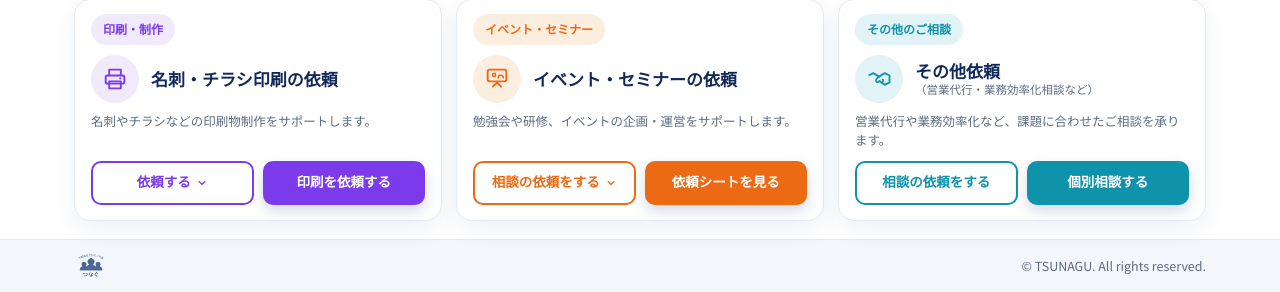
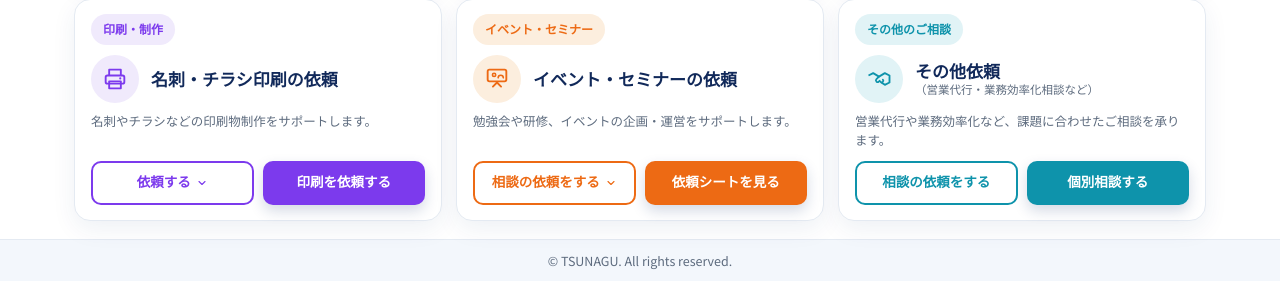
Before and after one commit to tagukichi/tsunagu, a PHP site: page / in a window 1280 px wide. Shown: the part 715-1007 px from the top of the page. After the commit the page ends 985 px from the top, so only its background shows below. Run offline with PHP 8.4, Linux system fonts and the light colour scheme.

Commit message:
フッターロゴ削除・コピーライト中央寄せ／調速ロゴのACF編集を確実に有効化
- フッターからロゴ画像を削除、コピーライトのみを中央配置
- 調速ロゴ（featured_logo）を任意の固定ページのカスタムフィールドから編集可能に
  - ACFフィールドグループのlocationにpost_type=page（テンプレ除外）を追加
  - 静的サイト・テーマ両方のfooter/CSSを更新

https://claude.ai/code/session_01N1BhnTiRHf3AoeJwBWiCX3

```diff
--- a/assets/css/style.css
+++ b/assets/css/style.css
@@ -568,12 +568,10 @@ h1, h2, h3, p { margin: 0; }
 .site-footer .container {
   display: flex;
   align-items: center;
-  justify-content: space-between;
-  gap: 16px;
-  padding-block: 9px;
-  flex-wrap: wrap;
+  justify-content: center;
+  padding-block: 10px;
+  text-align: center;
 }
-.site-footer__logo { display: block; height: 34px; width: auto; }
 .site-footer__copy { color: var(--muted); font-size: 12.5px; }
 
 /* ---------- モーダル（ポップアップ） ---------- */
@@ -847,7 +845,6 @@ body.is-locked { overflow: hidden; }
   .site-header__inner { min-height: 76px; }
   .site-logo__img { height: 56px; }
   .header-actions { gap: 7px; }
-  .site-footer__logo { height: 46px; }
   .btn-header { padding: 8px 13px; font-size: 12.5px; gap: 5px; }
   .btn-header .icon { width: 15px; height: 15px; }
 
--- a/index.html
+++ b/index.html
@@ -341,7 +341,6 @@
   ============================================================ -->
   <footer class="site-footer">
     <div class="container">
-      <img class="site-footer__logo" src="assets/img/tsunaglogo.png" alt="つなぐ" width="500" height="500">
       <small class="site-footer__copy">&copy; TSUNAGU. All rights reserved.</small>
     </div>
   </footer>
--- a/wordpress-theme/tsunagu/footer.php
+++ b/wordpress-theme/tsunagu/footer.php
@@ -1,12 +1,10 @@
 <?php
 /** 共通フッター */
 if ( ! defined( 'ABSPATH' ) ) exit;
-$d    = tsunagu_defaults();
-$logo = tsunagu_image_url( 'site_logo', tsunagu_asset( 'img/tsunaglogo.png' ) );
+$d = tsunagu_defaults();
 ?>
 <footer class="site-footer">
 	<div class="container">
-		<img class="site-footer__logo" src="<?php echo esc_url( $logo ); ?>" alt="<?php echo esc_attr( get_bloginfo( 'name' ) ); ?>" width="500" height="500">
 		<small class="site-footer__copy"><?php echo esc_html( tsunagu_field( 'footer_copyright', $d['footer_copyright'] ) ); ?></small>
 	</div>
 </footer>
```
Also changed, not shown: wordpress-theme/tsunagu/assets/css/style.css (+3 -6 lines), wordpress-theme/tsunagu/inc/acf-fields.php (+10 -1 lines), 1 other file.
